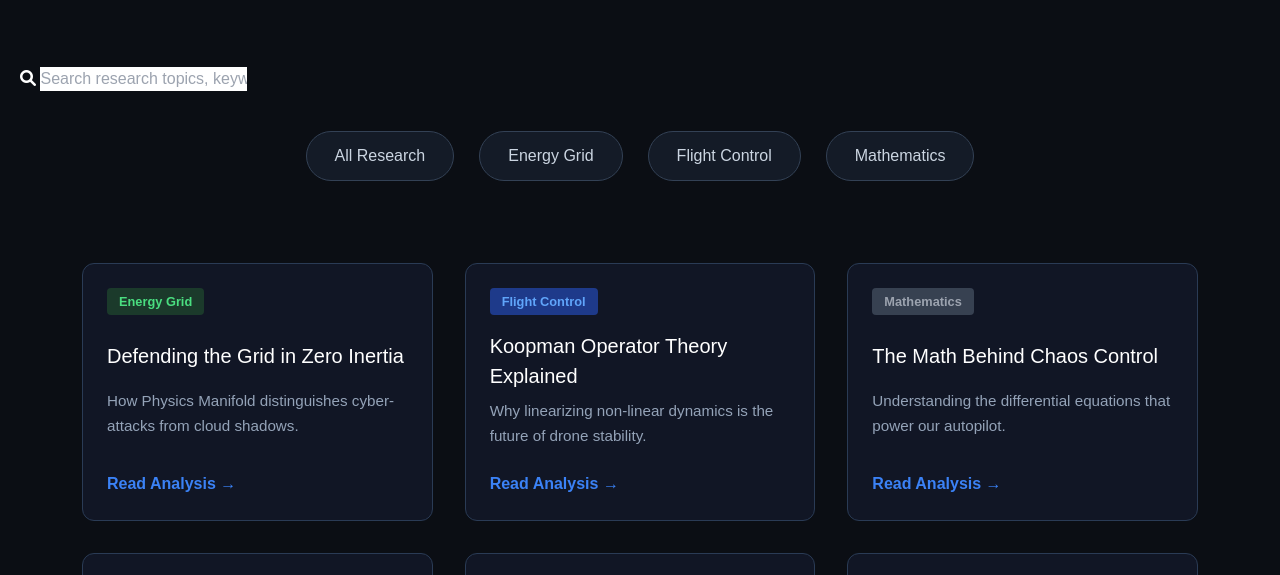
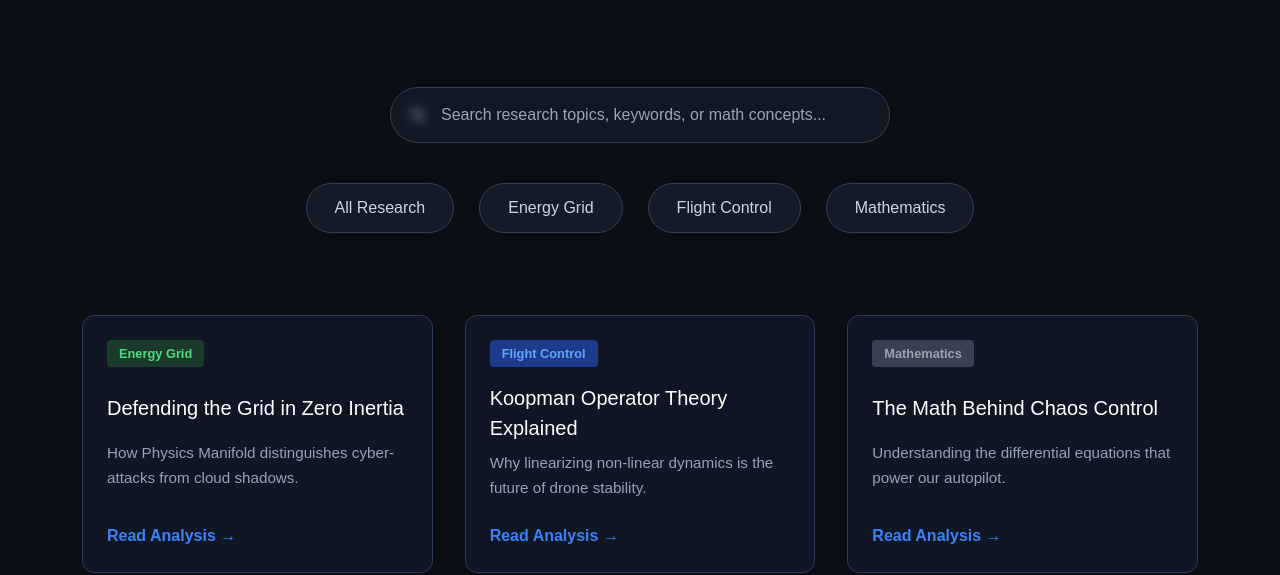
Before and after one commit to bangsaenai/bangsaenai.github.io, a plain HTML site: page blog.html in a window 1280 px wide. Shown: the part 206-781 px from the top of the page. Drawn offline with nearby package versions, Linux system fonts and the light colour scheme; a script that the page names is missing.

Commit message:
Update style.css

```diff
--- a/style.css
+++ b/style.css
@@ -205,7 +205,44 @@ body {
     transition: all 0.4s cubic-bezier(0.4, 0, 0.2, 1); /* ขยับนุ่มนวล */
 }
 
+/* Container จัดกล่องค้นหาให้อยู่กลาง */
+.search-wrapper {
+    position: relative;
+    max-width: 500px;
+    margin: 20px auto 10px auto; /* จัดระยะห่าง */
+}
 
+/* ตัว Input Box */
+#searchInput {
+    width: 100%;
+    background: rgba(30, 41, 59, 0.4); /* พื้นหลังโปร่งแสง */
+    border: 1px solid #334155;
+    padding: 15px 15px 15px 50px; /* เว้นซ้ายเยอะหน่อยเพราะมีไอคอน */
+    border-radius: 50px;
+    color: #ffffff;
+    font-size: 1rem;
+    outline: none;
+    transition: all 0.3s ease;
+    font-family: inherit;
+    backdrop-filter: blur(5px); /* เบลอฉากหลัง input */
+}
+
+/* Effect ตอนคลิกพิมพ์ */
+#searchInput:focus {
+    border-color: #3b82f6; /* ขอบเรืองแสงสีฟ้า */
+    box-shadow: 0 0 15px rgba(59, 130, 246, 0.3);
+    background: rgba(30, 41, 59, 0.8);
+}
+
+/* ไอคอนแว่นขยาย */
+.search-icon {
+    position: absolute;
+    left: 20px;
+    top: 50%;
+    transform: translateY(-50%);
+    color: #94a3b8;
+    pointer-events: none; /* เพื่อให้คลิกทะลุไอคอนไปโดน input ได้ */
+}
 
 
 /* --- ส่วนเสริม: รองรับ Mobile (ถ้าหน้าจอมือถือให้ซ่อนเมนูบางส่วนได้ในอนาคต) --- */
```
